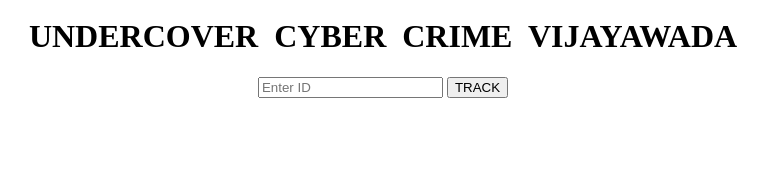
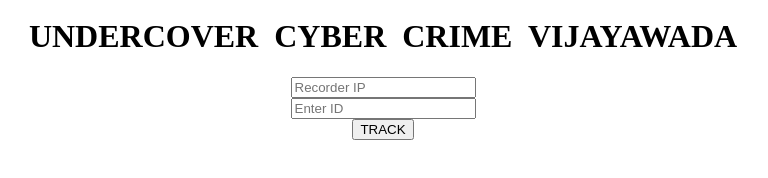
Before and after one commit to Cyber-Crime-tracker/undercover-call-tracking, a plain HTML site: page index.html in a window 1280 px wide. Shown: the part 86-264 px from the top of the page, without its empty margins (257-1025 px from the left). Drawn offline with Linux system fonts and the light colour scheme.

Commit message:
Update index.html

```diff
--- a/index.html
+++ b/index.html
@@ -12,7 +12,8 @@
 
 		</div>
 		<div>
-			<input type="text" id="demo" placeholder="Enter ID">
+			<input type="text" id="demo2" placeholder="Recorder IP"><br>
+			<input type="text" id="demo" placeholder="Enter ID"><br>
 			<button onclick="ss()">TRACK</button><br>
 
 
```
